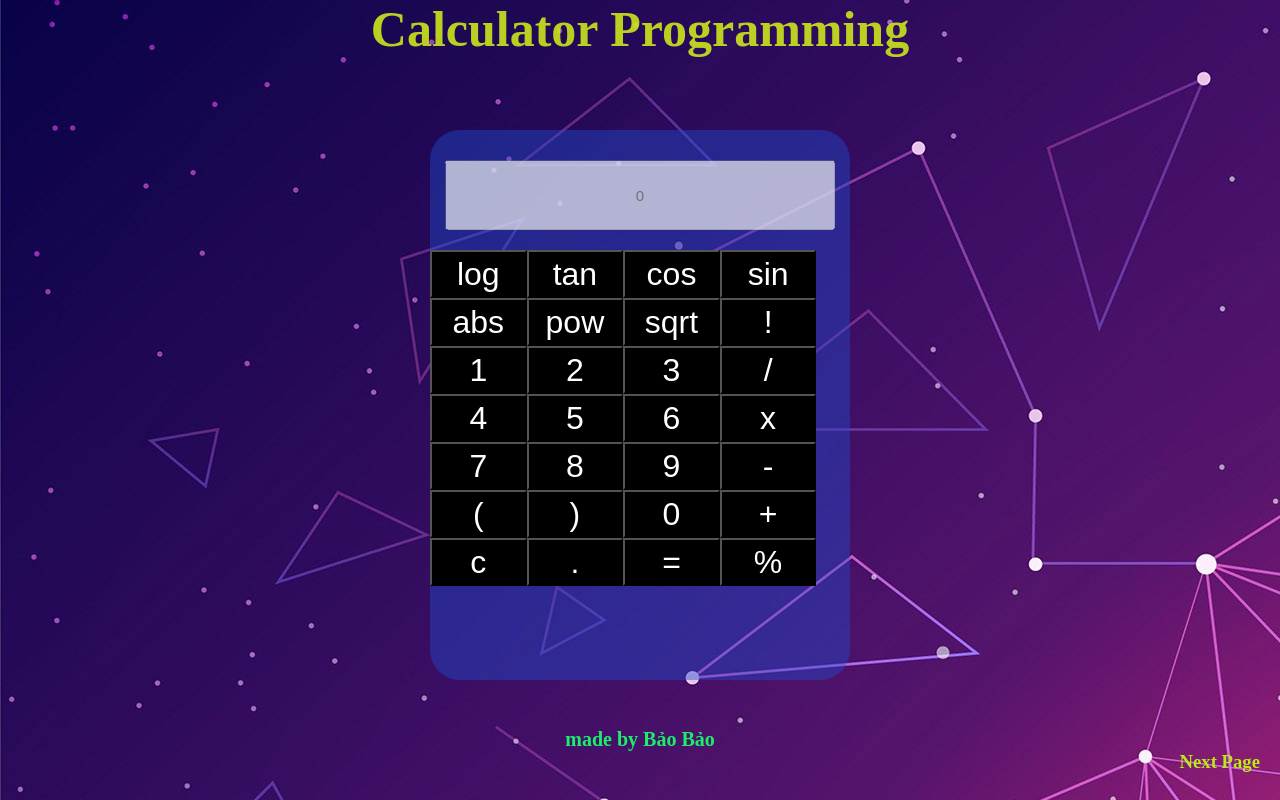
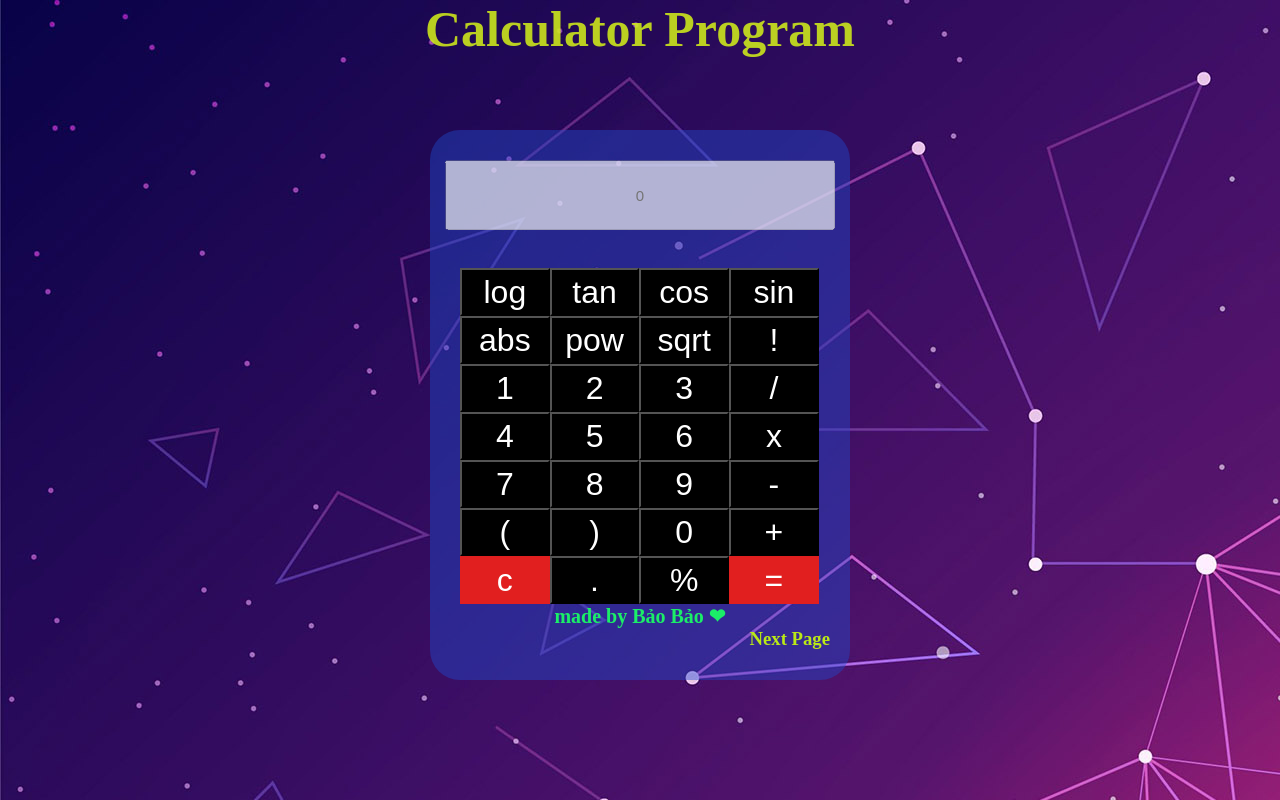
Before and after one commit to 19521242bao/calc, a plain HTML site: page C4E/index.html in a window 1280 px wide. Drawn offline with Linux system fonts and the light colour scheme.

Commit message:
Update index.html

```diff
--- a/C4E/index.html
+++ b/C4E/index.html
@@ -9,12 +9,15 @@
     <script src="script.js" defer></script>
 </head>
 <body>
-    <h1>Calculator Programming</h1>
+    <h1>Calculator Program</h1>
     <hr><br>
         <div id="container">
             <form name="calc">
+                <div id="upload">
                 <input type="text" name="output" placeholder="0" disabled="disabled">
+                <div id="bao3">
                 <br>
+                <div>
                 <input type="button" value='log'onclick="log('log')">
                 <input type="button" value='tan'onclick="tan('tan')">
                 <input type="button" value='cos'onclick="cos('cos')">
@@ -46,16 +49,19 @@
                 <input type="button" value='0'onclick="nhap('0')">
                 <input type="button" value='+'onclick="nhap('+')">
                 <br>
-                <input type="button" value='c'onclick="xoa()">
+                <input  id="bao" type="button" value='c'onclick="xoa()">
                 <input type="button" value='.'onclick="nhap('.')">
-                <input type="button" value='='onclick="calculation('=')">
                 <input type="button" value='%'onclick="nhap('%')">
+                <input id="bao"type="button" value='='onclick="calculation('=')">
                 <br>
+            </div>
             </form>
         </div>
             <br>
 
-            <h4>made by Bảo Bảo</h4>
+        <div id="div3">
+            <h4><a href="https://github.com/19521242bao/calc/tree/master/C4E"> made by Bảo Bảo ❤</a></h4>
             <h3><a href="page.html">Next Page</a></h3>
+        </div>
 </body>
 </html>
```
